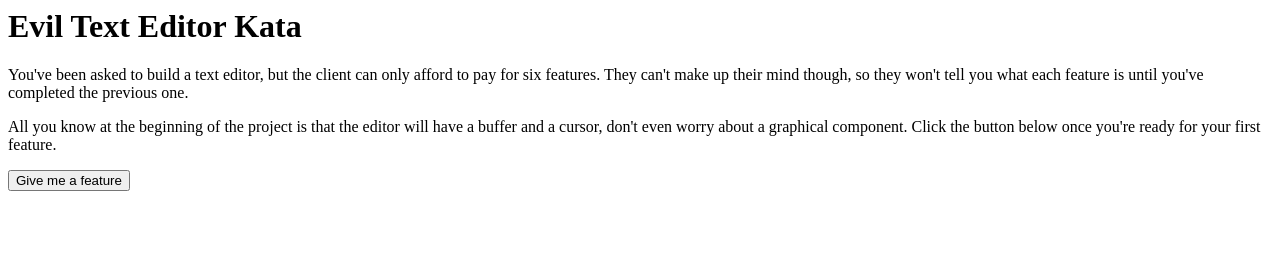
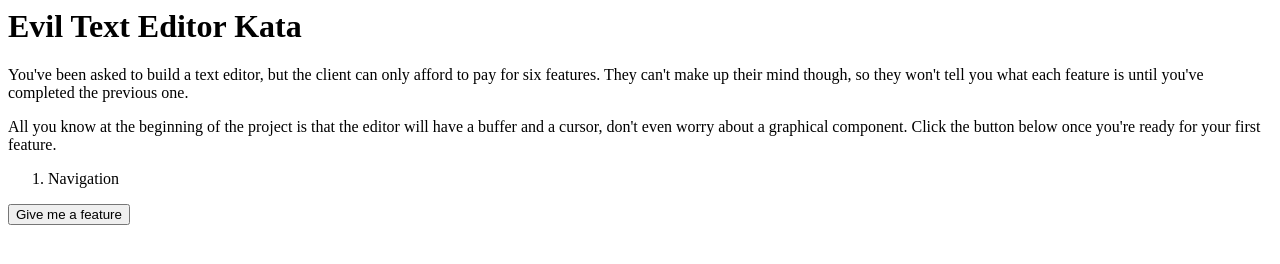
Before and after one commit to lackita/EvilEditorKata, a plain HTML site: page index.html in a window 1280 px wide. Both pictures are taken after a click on the button "Give me a feature". Drawn offline with nearby package versions, Linux system fonts and the light colour scheme.

Commit message:
fixed jquery usage

```diff
--- a/index.html
+++ b/index.html
@@ -10,7 +10,7 @@
      "Navigation",
    ];
    function display_next_feature() {
-     $("#features ol").add("li").val(features.pop());
+     $("#features ol").append("<li>" + features.pop() + "</li>");
    }
   </script>
   <body>
```
